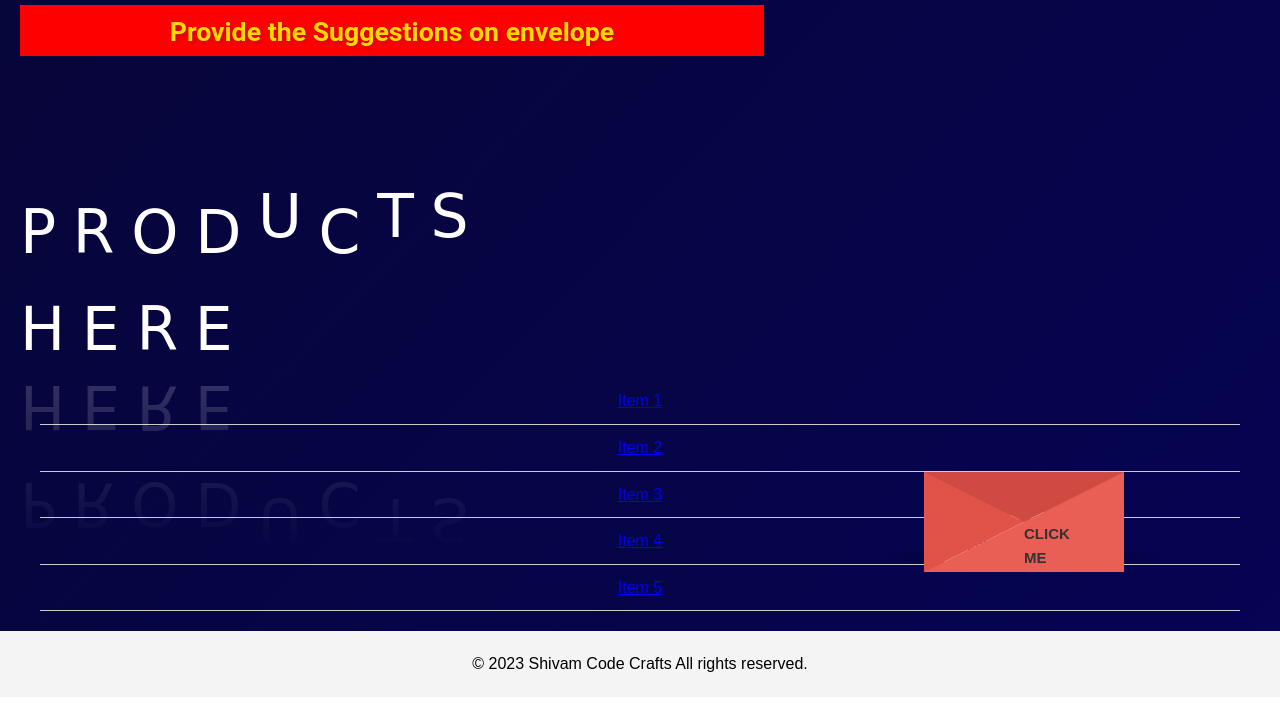
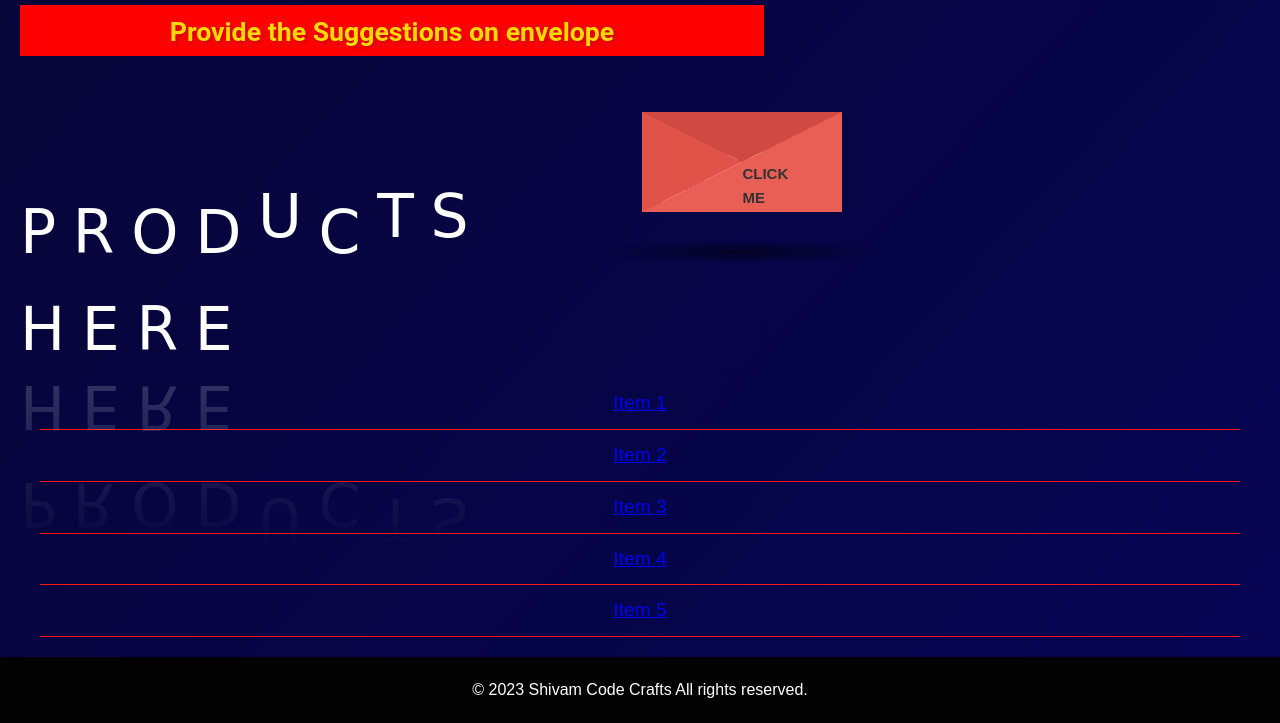
Before and after one commit to shiv-xmm/Shivam-Server, a plain HTML site: page index.html in a window 1280 px wide. Shown: the part 643-1366 px from the top of the page. Before the commit the page ends 1340 px from the top, so only its background shows below. Drawn offline with Linux system fonts and the light colour scheme.

Commit message:
Update style.css

```diff
--- a/style.css
+++ b/style.css
@@ -61,9 +61,10 @@ section h2 {
   }
 
   footer {
-  background-color: #f4f4f4;
+    background-color: #020202;
     padding: 20px;
     text-align: center;
+    color: #ffffff;
   }
 
   *, *:before, *:after {
@@ -188,8 +189,8 @@ footer {
   }
   .letter-image {
     position: absolute;
-  top: 120%;
-  left: 80%;
+    top: 75%;
+    left: 58%;
     width: 200px;
     height: 200px;
     -webkit-transform: translate(-50%, -50%);
@@ -296,7 +297,7 @@ footer {
 
   .shadow {
     position: absolute;
-  top: 325px;
+    top: 190%;
     left: 50%;
     width: 400px;
     height: 30px;
@@ -636,18 +637,19 @@ body {
     margin: 0;
     cursor: pointer;
   text-align: center;
+  font-size: larger;
   }
 
   .list-items li {
     padding: 10px 0;
     margin: 0 20px;
-  border-bottom: 1px solid #ccc;
+    border-bottom: 1px solid #ff1515;
     transition: background-color 0.3s;
     text-align: center;
   }
 
   .list-items li:hover {
-  background-color: #f1f1f1;
+    background-color: #04f52c;
   text-align: center;
   }
 
```
Lines whose indentation alone changed are shown as unchanged.
